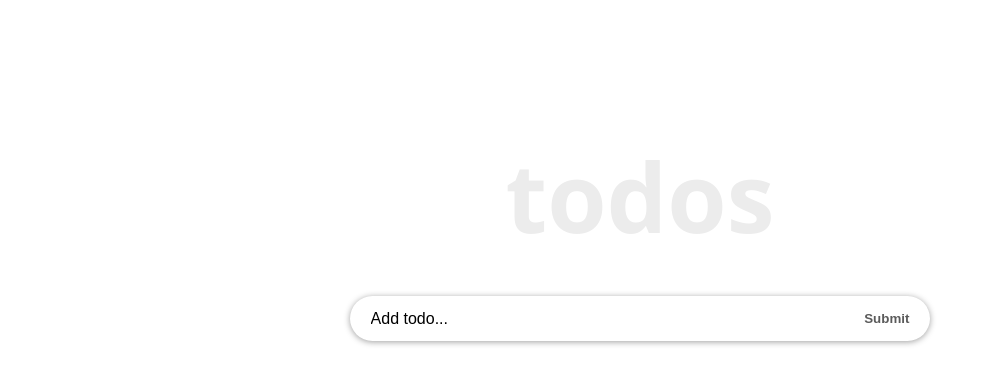
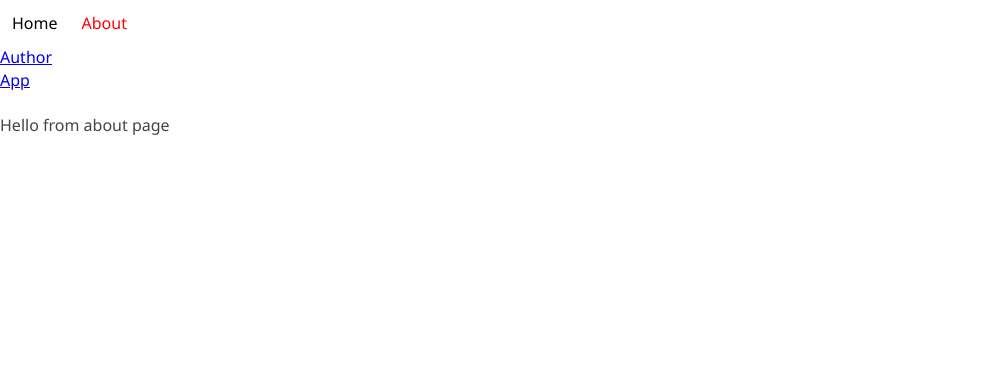
Before and after one commit to ShinhyoBelok/todo-list-react, a React (Create React App) app: page /about in a window 1280 px wide. Shown: the top 384 px of the page, without its empty margins (0-996 px from the left). Built offline with nearby package versions, Linux system fonts and the light colour scheme.

Commit message:
Add routes to link home and about pages

```diff
--- a/package.json
+++ b/package.json
@@ -8,6 +8,7 @@
     "@testing-library/user-event": "^13.5.0",
     "react": "^18.2.0",
     "react-dom": "^18.2.0",
+    "react-router-dom": "^6.6.2",
     "react-scripts": "5.0.1",
     "uuid": "^9.0.0",
     "web-vitals": "^2.1.4"
--- a/src/App.js
+++ b/src/App.js
@@ -1,10 +1,25 @@
 import React from 'react';
 import TodoContainer from './components/TodoContainer';
 import "./App.css"
+import { Route, Routes } from 'react-router-dom';
+import Navbar from './components/Navbar';
+import About from './pages/About';
+import NotMatch from './pages/NotMatch';
+import AboutSinglePage from './pages/AboutSinglePage';
 
 function App() {
   return (
-    <TodoContainer />
+    <>
+      <Navbar/>
+      <Routes>
+        <Route path='/' element={<TodoContainer />}/>
+        <Route path='/about'>
+          <Route index element={<About />}/>
+          <Route path=':id' element={<AboutSinglePage />}/>
+        </Route>
+        <Route path='*' element={<NotMatch />}/>
+      </Routes>
+    </>
   );
 }
 
--- a/src/components/Navbar.js
+++ b/src/components/Navbar.js
@@ -0,0 +1,33 @@
+import React from "react"
+import { NavLink } from "react-router-dom"
+import "./navbar.css"
+
+const Navbar = () => {
+  return (
+    <nav className="navBar">
+      <ul>
+        <li className="link">
+          <NavLink
+            to="/"
+            style={({isActive}) => {
+              return isActive ? { color: "red" } : {}
+            }}
+          >
+            Home
+          </NavLink>
+        </li>
+        <li className="link">
+          <NavLink
+            to="/about"
+            style={({isActive}) => {
+              return isActive ? { color: "red" } : {}
+            }}
+          >
+            About
+          </NavLink>
+        </li>
+      </ul>
+    </nav>
+  )
+}
+export default Navbar
--- /dev/null
+++ b/src/components/navbar.css
@@ -0,0 +1,12 @@
+.navBar ul {
+  display: flex;
+  list-style: none;
+  gap: 24px;
+  box-sizing: border-box;
+  padding: 12px;
+}
+
+.link a{
+  text-decoration: unset;
+  color: black;
+}
--- a/src/index.js
+++ b/src/index.js
@@ -1,10 +1,13 @@
 import React from 'react';
 import ReactDOM from 'react-dom/client';
+import { BrowserRouter } from 'react-router-dom';
 import App from './App';;
 
 const root = ReactDOM.createRoot(document.getElementById('root'));
 root.render(
   <React.StrictMode>
-    <App />
+    <BrowserRouter>
+      <App />
+    </BrowserRouter>
   </React.StrictMode>
 );
--- /dev/null
+++ b/src/pages/About.js
@@ -0,0 +1,15 @@
+import React from "react"
+import { Link } from "react-router-dom"
+
+const About = () => {
+  return (
+    <>
+      <Link to="/about/author">Author</Link>
+      <br/>
+      <Link to="/about/app">App</Link>
+      <br/><br/>
+      <div>Hello from about page</div>
+    </>
+  );
+}
+export default About
--- /dev/null
+++ b/src/pages/AboutSinglePage.js
@@ -0,0 +1,11 @@
+import React from 'react'
+import { useParams } from 'react-router-dom';
+
+ const AboutSinglePage = () => {
+  const { id } = useParams()
+  return (
+    <h1>About {id} info</h1>
+  )
+}
+
+export default AboutSinglePage;
--- /dev/null
+++ b/src/pages/NotMatch.js
@@ -0,0 +1,10 @@
+import React from "react"
+
+const NotMatch = () => {
+  return (
+    <div>
+      <h3>No match for this page</h3>
+    </div>
+  )
+}
+export default NotMatch
```
Also changed, not shown: 1 other file (tests, documents, lock files or other folders).
